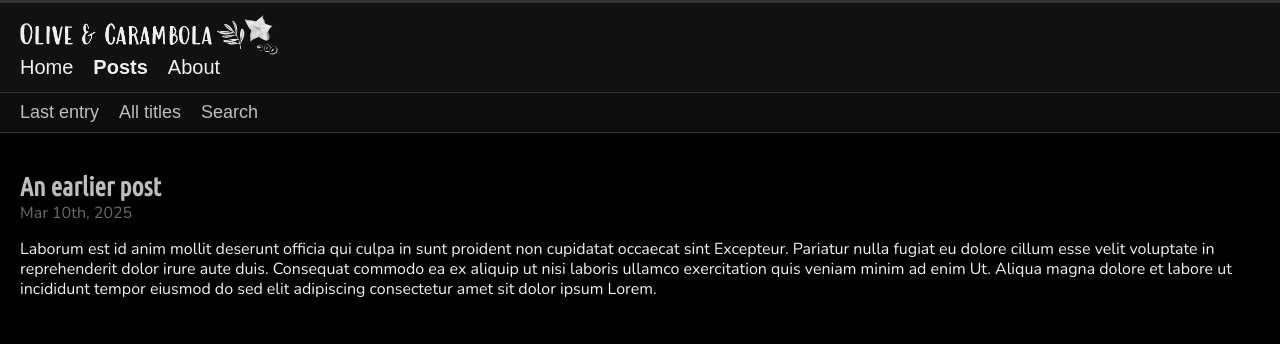
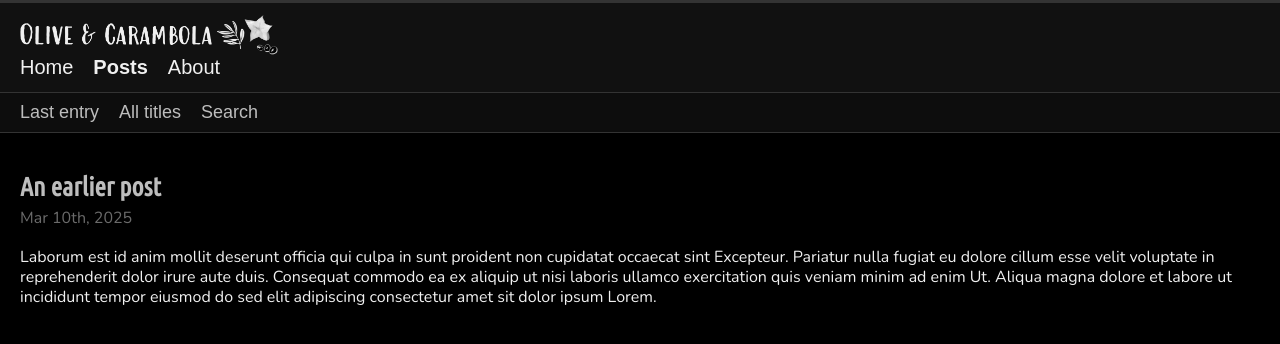
Before and after one commit to olivecarambola/logbook, a Jekyll site: the page built from _posts/2025-03-10-earlierpost.md, in a window 1280 px wide. Shown: the top 344 px of the page. Built offline with Jekyll 4.4.1, drawn with Linux system fonts in a browser that asks for light colours; some web fonts are replaced.

Commit message:
Update style.scss

```diff
--- a/assets/css/style.scss
+++ b/assets/css/style.scss
@@ -198,7 +198,7 @@ header nav ul li a.active,               /* active menu item styling */
 }
 
 .post-sep-title {
-  margin-bottom: 0;
+  margin-bottom: 0.2em;
   color: #bdbdbd;
   font-size: 26px;
   font-weight: bold;
@@ -207,6 +207,7 @@ header nav ul li a.active,               /* active menu item styling */
 
 .post-sep-date {
   margin-top: 0;
+  margin-bottom: 1.2em;
   color: #6b6b6b;
   font-size: 16px;
   font-weight: normal;
```
